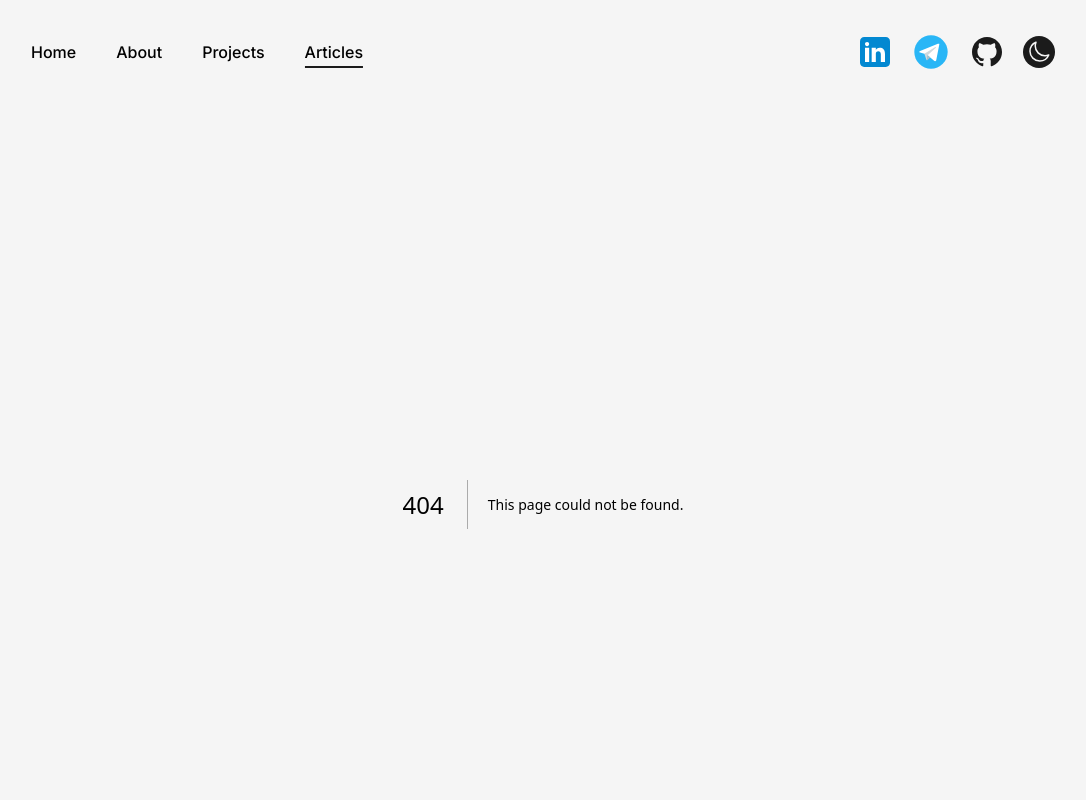
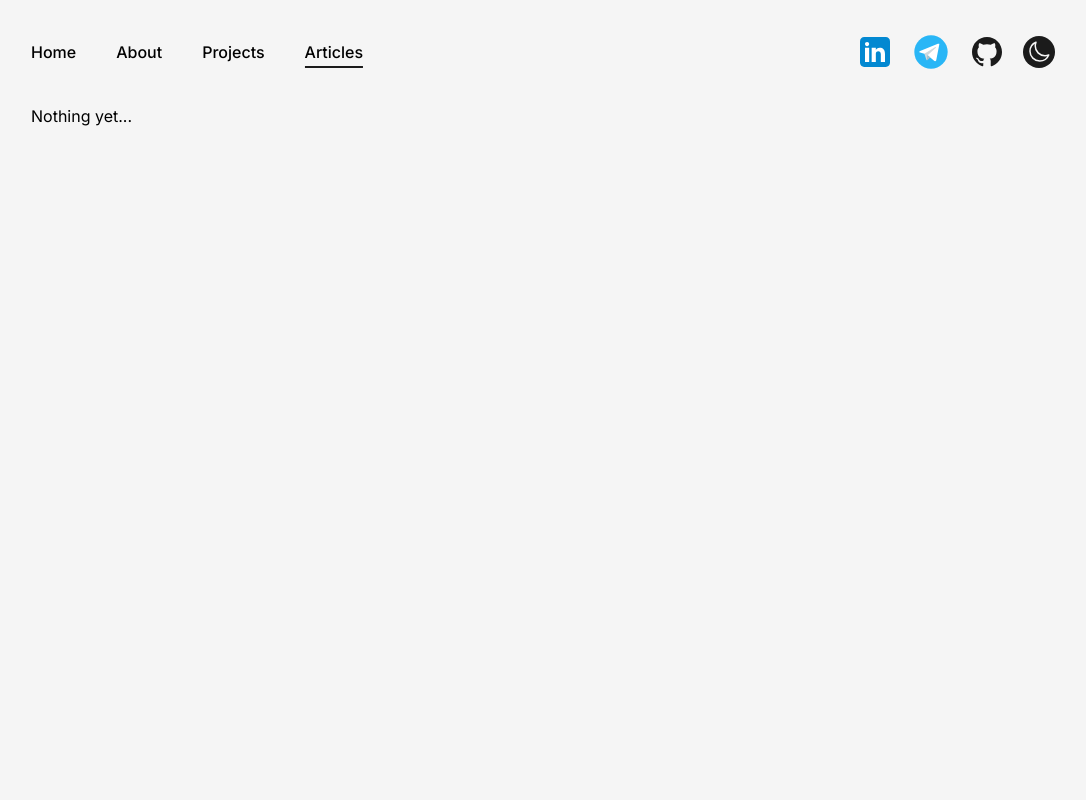
Before and after one commit to hossein-jorfi/portfolio-website, a Next.js app: page /Articles in a window 1280 px wide. Before the commit this address had no page. Shown: the top 800 px of the page, without its empty margins (97-1183 px from the left). Built offline with nearby package versions, Linux system fonts and the light colour scheme.

Commit message:
some  changes

```diff
--- /dev/null
+++ b/src/app/Articles/page.tsx
@@ -0,0 +1,9 @@
+const page = () => {
+  return (
+    <div className="my-container min-h-screen">
+      <p>Nothing yet...</p>
+    </div>
+  );
+};
+
+export default page;
--- a/src/components/templates/Home.tsx
+++ b/src/components/templates/Home.tsx
@@ -25,7 +25,7 @@ const HomePage = () => {
           <p className="font-medium text-base">
             As a skilled Front-End developer, I am dedicated to turning ideas
             into innovative web applications. Explore my latest projects and
-            articles, showcasing my expertise in React.js and web development.
+            articles, showcasing my expertise in ( Next.js / React.js ) and web development.
           </p>
           <div className="flex items-center self-start mt-4">
             <Link
```
